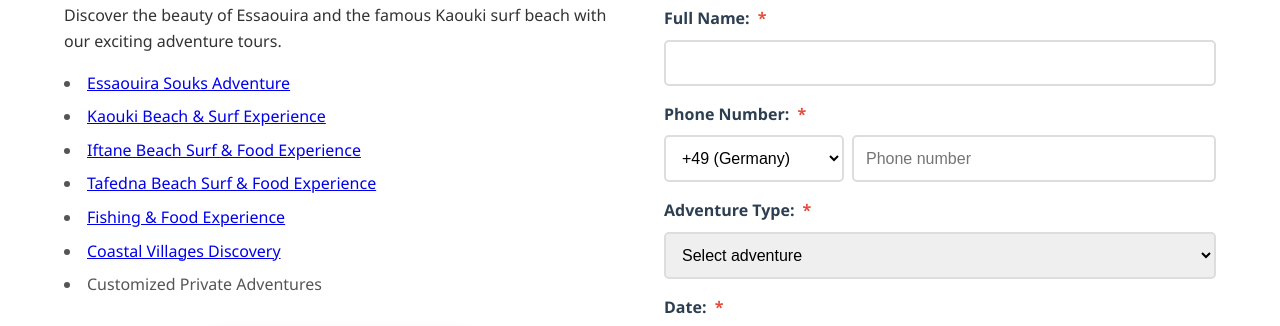
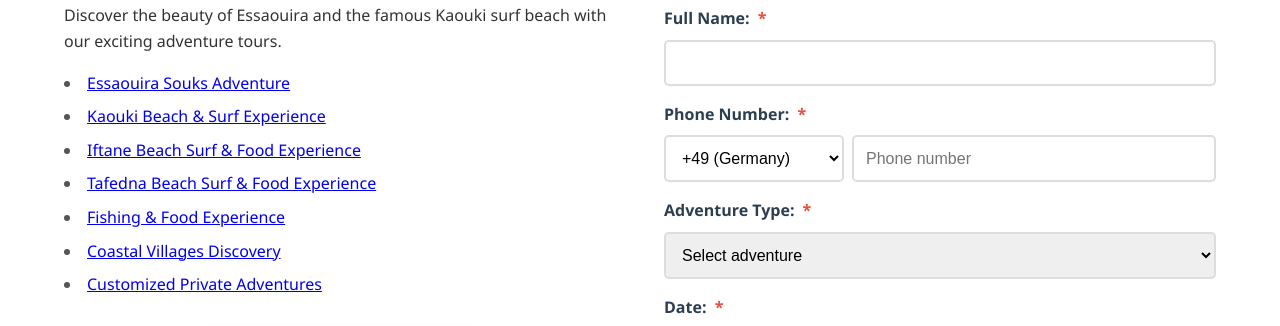
Before and after one commit to TarikZd/essaouira-kaouki-surf, a plain HTML site: page index.html in a window 1280 px wide. Shown: the part 2455-2781 px from the top of the page. Drawn offline with nearby package versions, Linux system fonts and the light colour scheme.

Commit message:
Fix broken 'Customized Private Adventures' link in homepage - now properly links to contact.html

```diff
--- a/index.html
+++ b/index.html
@@ -339,7 +339,7 @@
                         <li><a href="tafedna-surf-experience.html">Tafedna Beach Surf & Food Experience</a></li>
                         <li><a href="fishing-food-experience.html">Fishing & Food Experience</a></li>
                         <li><a href="coastal-villages-tour.html">Coastal Villages Discovery</a></li>
-                        <li>Customized Private Adventures</li>
+                        <li><a href="contact.html">Customized Private Adventures</a></li>
                     </ul>
                     <div class="image-preview">
                         <img src="images\Essaouira-Iftane-Beach.jpg" alt="Beautiful Moroccan landscape" class="preview-image">
```
